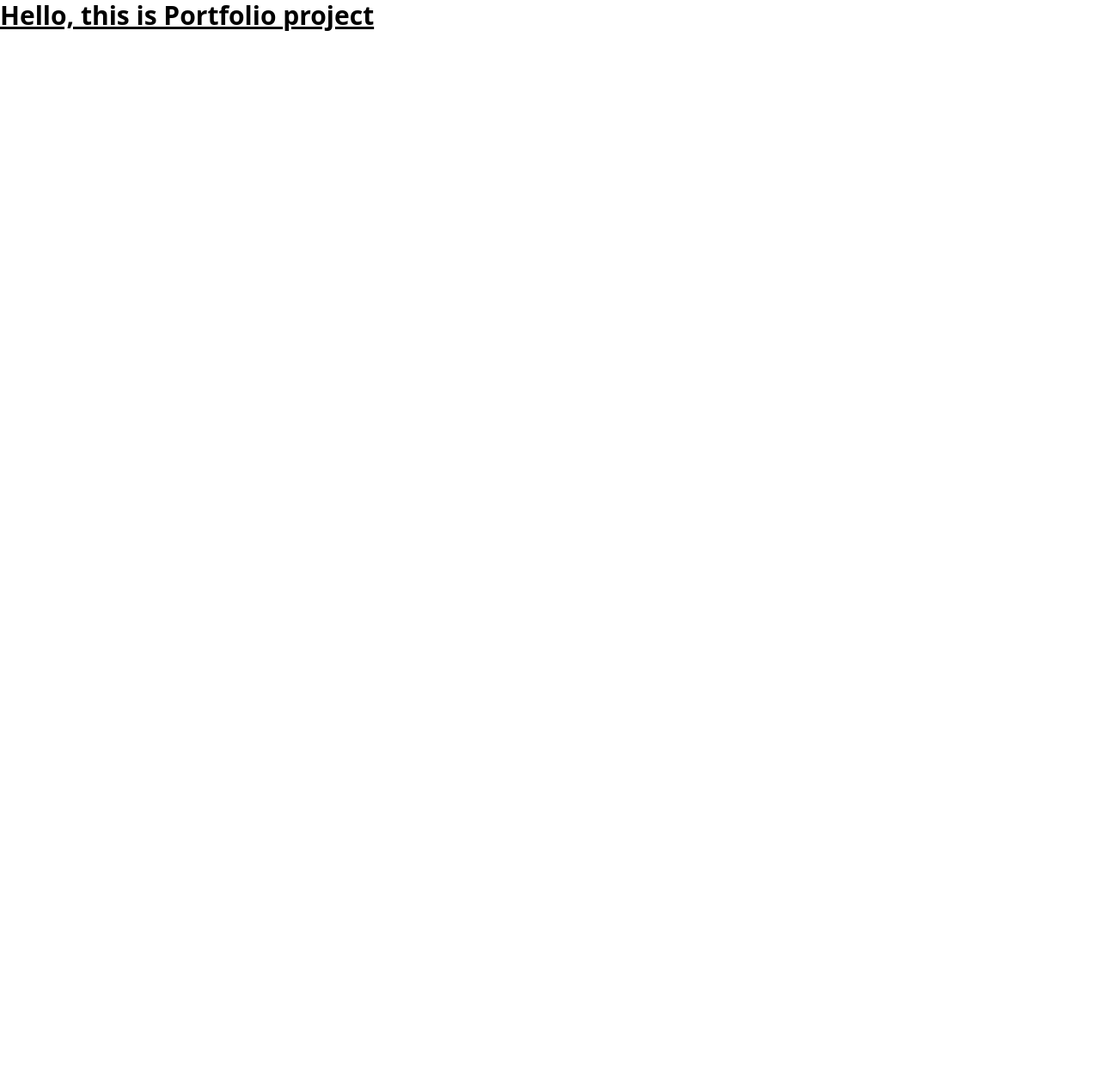
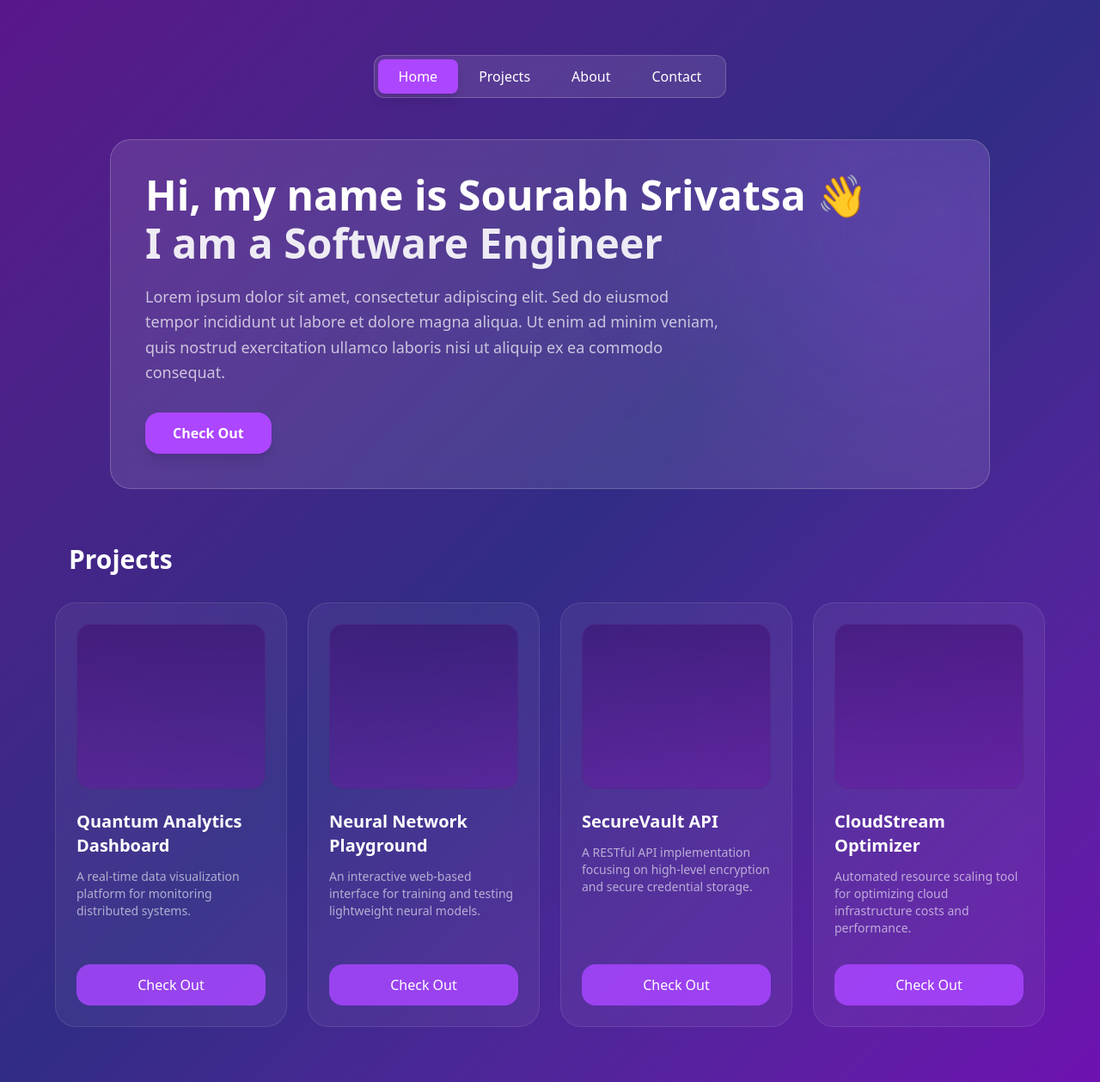
Before and after one commit to K-Sourabh-Srivatsa/portfolio, a React (Vite) app: page / in a window 1280 px wide. Shown: the whole page at 86% size. Before the commit the page ends 800 px from the top, so only its background shows below. Built offline with nearby package versions, Linux system fonts and the light colour scheme.

Commit message:
Added home.json and initial draft of home.jsx

```diff
--- a/src/App.jsx
+++ b/src/App.jsx
@@ -1,12 +1,11 @@
 import { useState } from "react";
+import Homepage from "./pages/homePage/home";
 
 function App() {
   return (
     <>
       <div>
-        <h1 className="text-3xl font-bold underline">
-          Hello, this is Portfolio project
-        </h1>
+        <Homepage />
       </div>
     </>
   );
--- a/src/pages/homePage/home.json
+++ b/src/pages/homePage/home.json
@@ -0,0 +1,31 @@
+{
+  "myName": "Sourabh Srivatsa",
+  "myTitle": "Software Engineer @EPAM Systems, Hyderabad",
+  "myBio": "Lorem ipsum dolor sit amet, consectetur adipiscing elit. Sed do eiusmod tempor incididunt ut labore et dolore magna aliqua. Ut enim ad minim veniam, quis nostrud exercitation ullamco laboris nisi ut aliquip ex ea commodo consequat.",
+  "projects": [
+    {
+      "projectIndex": 1,
+      "projectTitle": "Quantum Analytics Dashboard",
+      "projectDescription": "A real-time data visualization platform for monitoring distributed systems.",
+      "projectCheckoutPath": "/projects/quantum-analytics"
+    },
+    {
+      "projectIndex": 2,
+      "projectTitle": "Neural Network Playground",
+      "projectDescription": "An interactive web-based interface for training and testing lightweight neural models.",
+      "projectCheckoutPath": "/projects/neural-playground"
+    },
+    {
+      "projectIndex": 3,
+      "projectTitle": "SecureVault API",
+      "projectDescription": "A RESTful API implementation focusing on high-level encryption and secure credential storage.",
+      "projectCheckoutPath": "/projects/secure-vault"
+    },
+    {
+      "projectIndex": 4,
+      "projectTitle": "CloudStream Optimizer",
+      "projectDescription": "Automated resource scaling tool for optimizing cloud infrastructure costs and performance.",
+      "projectCheckoutPath": "/projects/cloudstream"
+    }
+  ]
+}
--- a/src/pages/homePage/home.jsx
+++ b/src/pages/homePage/home.jsx
@@ -0,0 +1,77 @@
+import React from "react";
+import homeData from "./home.json";
+
+const Homepage = () => {
+  const { myName, myTitle, myBio, projects } = homeData;
+
+  return (
+    <div className="min-h-screen bg-gradient-to-br from-purple-900 via-indigo-900 to-purple-800 text-white p-8 md:p-16">
+      {/* Navigation Bar */}
+      <nav className="flex justify-center mb-12">
+        <div className="flex bg-white/10 backdrop-blur-md rounded-xl p-1 border border-white/20">
+          {["Home", "Projects", "About", "Contact"].map((item) => (
+            <button
+              key={item}
+              className={`px-6 py-2 rounded-lg transition-all ${
+                item === "Home"
+                  ? "bg-purple-500 shadow-lg"
+                  : "hover:bg-white/10"
+              }`}
+            >
+              {item}
+            </button>
+          ))}
+        </div>
+      </nav>
+
+      {/* Hero Section */}
+      <section className="max-w-5xl mx-auto bg-white/10 backdrop-blur-lg rounded-3xl p-10 border border-white/20 mb-16 relative overflow-hidden">
+        <div className="relative z-10">
+          <h1 className="text-5xl font-bold mb-2">
+            Hi, my name is {myName} 👋
+          </h1>
+          <h2 className="text-5xl font-bold mb-6 text-white/90">
+            I am a {myTitle.split("@")[0]}
+          </h2>
+          <p className="text-lg text-white/70 max-w-2xl leading-relaxed mb-8">
+            {myBio}
+          </p>
+          <button className="bg-purple-500 hover:bg-purple-400 px-8 py-3 rounded-2xl font-semibold transition-all shadow-lg">
+            Check Out
+          </button>
+        </div>
+        {/* Decorative Light Refraction */}
+        <div className="absolute -top-24 -right-24 w-96 h-96 bg-purple-500/20 blur-[100px] rounded-full"></div>
+      </section>
+
+      {/* Projects Grid */}
+      <section className="max-w-6xl mx-auto">
+        <h3 className="text-3xl font-bold mb-8 ml-4">Projects</h3>
+        <div className="grid grid-cols-1 md:grid-cols-2 lg:grid-cols-4 gap-6">
+          {projects.map((project) => (
+            <div
+              key={project.projectIndex}
+              className="bg-white/5 backdrop-blur-md border border-white/10 rounded-3xl p-6 flex flex-col h-full hover:border-white/30 transition-all group"
+            >
+              {/* Mock Project Image/Icon */}
+              <div className="bg-purple-950/40 rounded-2xl h-48 mb-6 overflow-hidden border border-white/5">
+                <div className="w-full h-full bg-gradient-to-t from-purple-500/20 to-transparent group-hover:scale-110 transition-transform duration-500"></div>
+              </div>
+
+              <h4 className="text-xl font-bold mb-3">{project.projectTitle}</h4>
+              <p className="text-white/60 text-sm mb-8 flex-grow">
+                {project.projectDescription}
+              </p>
+
+              <button className="w-full bg-purple-500/80 hover:bg-purple-500 py-3 rounded-2xl font-medium transition-all">
+                Check Out
+              </button>
+            </div>
+          ))}
+        </div>
+      </section>
+    </div>
+  );
+};
+
+export default Homepage;
```
